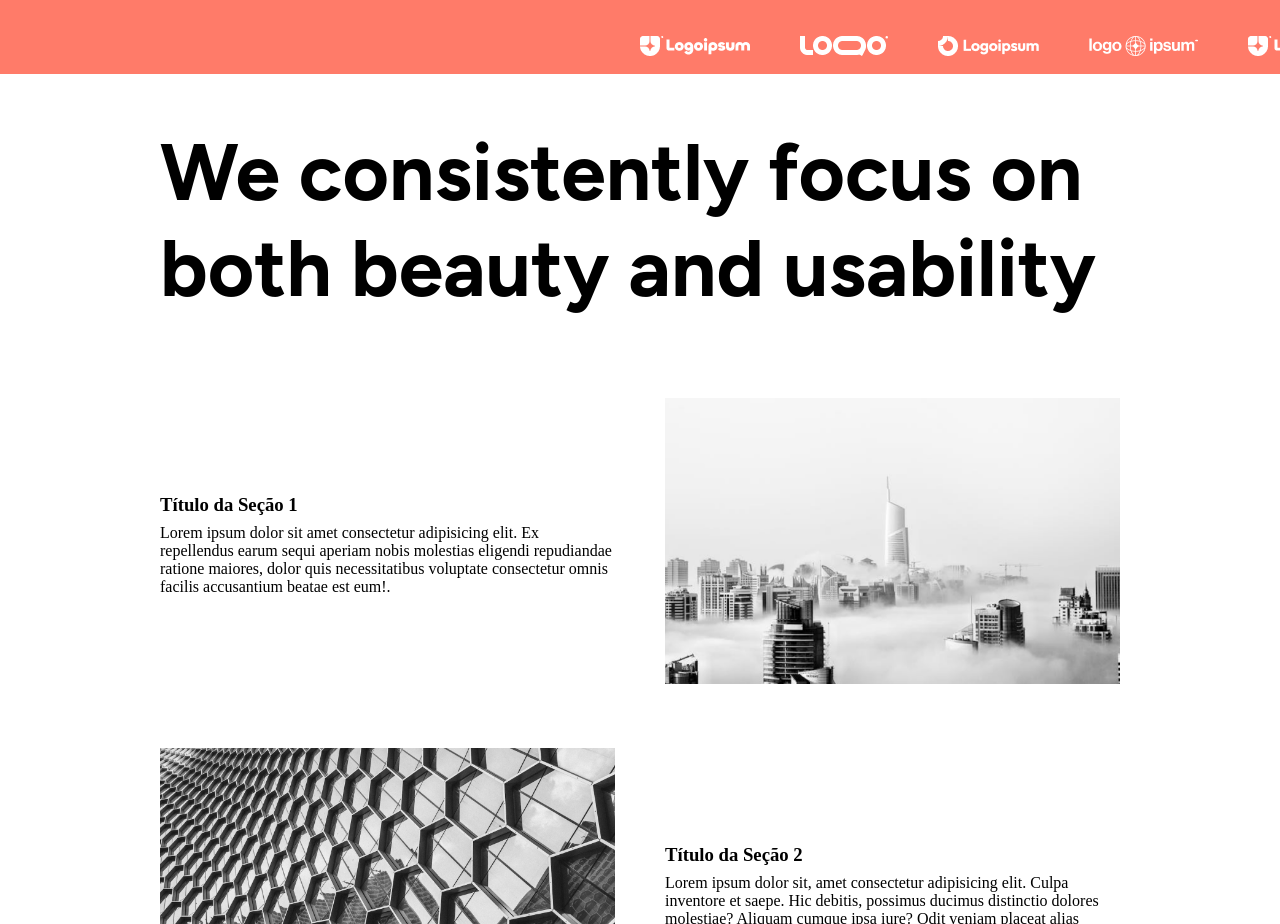
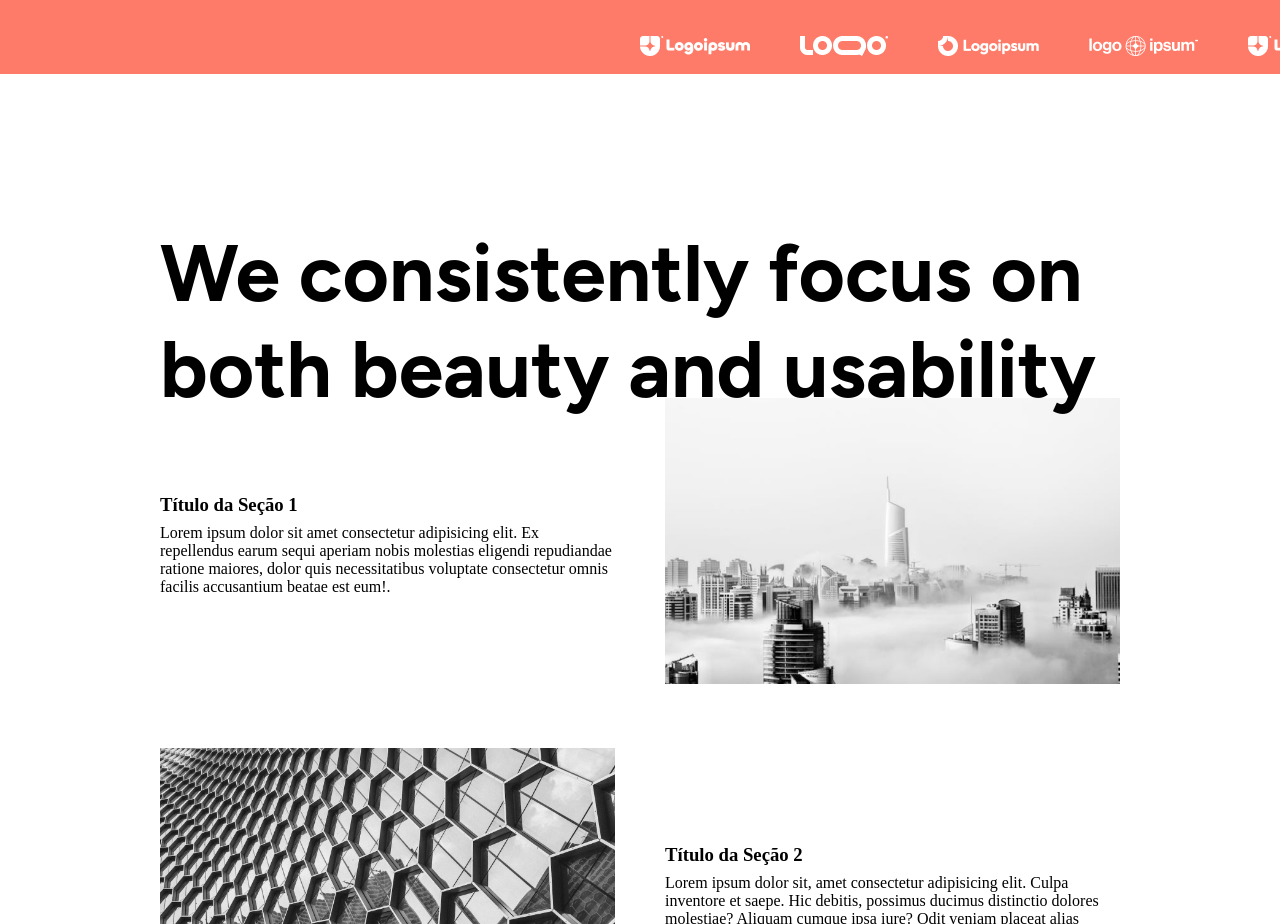
Before and after one commit to gabrieljcoutinho/Projeto-Archi-Firm, a React (Create React App) app: page / in a window 1280 px wide. Shown: the part 2460-3384 px from the top of the page. Built offline with nearby package versions, Linux system fonts and the light colour scheme.

Commit message:
moviemtnação

```diff
--- a/src/Css/focoDaEmpresa.css
+++ b/src/Css/focoDaEmpresa.css
@@ -5,6 +5,7 @@
     padding-left: 10rem;
     font-family: "Figtree";
     margin-bottom: 50px;
+    transform: translate(0px, 101px);
 }
 
 /* Container principal para as seções */
```
